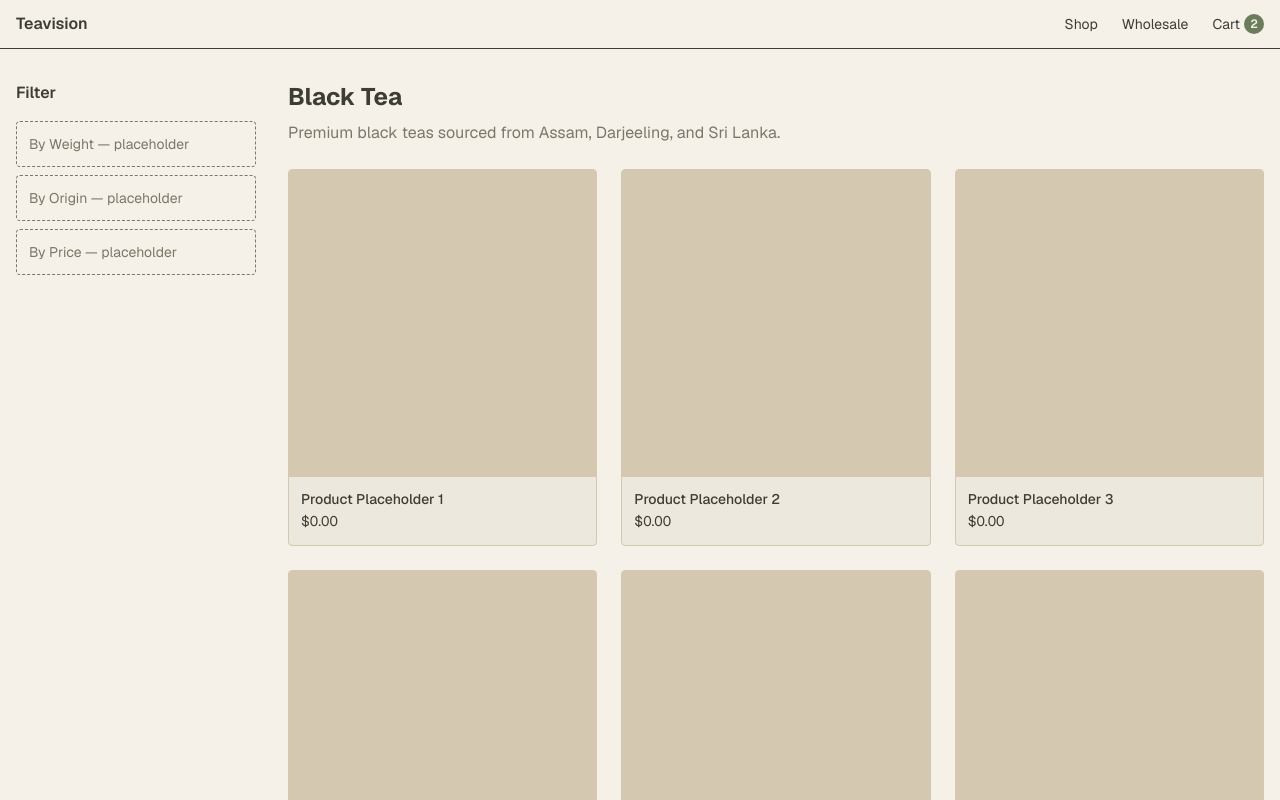
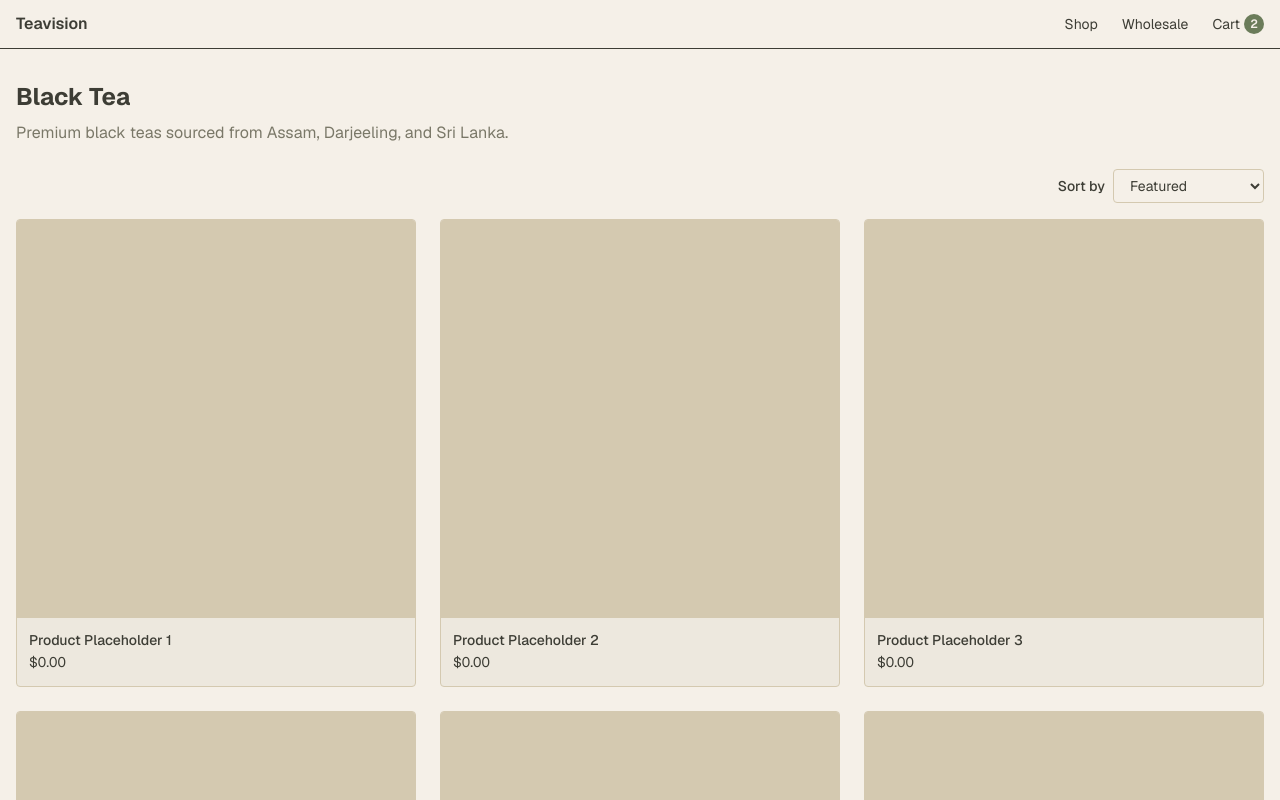
Before and after one commit to franz-ss/teavision-storefront, a Next.js app: page /collections/all in a window 1280 px wide. Shown: the top 800 px of the page. Built offline with nearby package versions, Linux system fonts and the light colour scheme.

Commit message:
feat: wire collection sort by URL params

```diff
--- a/app/(storefront)/collections/[handle]/page.tsx
+++ b/app/(storefront)/collections/[handle]/page.tsx
@@ -6,9 +6,20 @@ import {
   getCollectionProducts,
 } from '@/lib/shopify/operations/collection'
 import { ProductCard } from '@/components/ui/product-card'
+import { SortSelect } from '@/components/collection/sort-select'
 
 type Props = {
   params: Promise<{ handle: string }>
+  searchParams: Promise<{ sort?: string }>
+}
+
+const SORT_MAP: Record<string, { sortKey: string; reverse: boolean }> = {
+  featured: { sortKey: 'COLLECTION_DEFAULT', reverse: false },
+  'title-asc': { sortKey: 'TITLE', reverse: false },
+  'title-desc': { sortKey: 'TITLE', reverse: true },
+  'price-asc': { sortKey: 'PRICE', reverse: false },
+  'price-desc': { sortKey: 'PRICE', reverse: true },
+  newest: { sortKey: 'CREATED', reverse: true },
 }
 
 export async function generateMetadata({ params }: Props): Promise<Metadata> {
@@ -20,37 +31,36 @@ export async function generateMetadata({ params }: Props): Promise<Metadata> {
 
 async function CollectionContent({
   params,
+  searchParams,
 }: {
   params: Promise<{ handle: string }>
+  searchParams: Promise<{ sort?: string }>
 }) {
-  const { handle } = await params
+  const [{ handle }, { sort: sortParam }] = await Promise.all([
+    params,
+    searchParams,
+  ])
+
+  const sort = sortParam && sortParam in SORT_MAP ? sortParam : 'featured'
+  const { sortKey, reverse } = SORT_MAP[sort]
 
   const [collection, products] = await Promise.all([
     getCollection(handle),
-    getCollectionProducts(handle),
+    getCollectionProducts(handle, 24, sortKey, reverse),
   ])
 
   if (!collection) notFound()
 
   return (
-    <div className="md:grid md:grid-cols-[240px_1fr] md:gap-8">
-      <aside aria-label="Filters">
-        <h2 className="mb-4 font-semibold">Filter</h2>
-        <div className="space-y-2">
-          {['By Weight', 'By Origin', 'By Price'].map((label) => (
-            <div
-              key={label}
-              className="text-text-muted rounded border border-dashed p-3 text-sm"
-            >
-              {label} — placeholder
-            </div>
-          ))}
-        </div>
-      </aside>
-
     <div>
       <h1 className="mb-2 text-2xl font-bold">{collection.title}</h1>
       <p className="text-text-muted mb-6">{collection.description}</p>
+
+      <div className="mb-4 flex justify-end">
+        <Suspense fallback={null}>
+          <SortSelect currentSort={sort} />
+        </Suspense>
+      </div>
 
       <ul className="grid grid-cols-2 gap-6 sm:grid-cols-3" role="list">
         {products.map((product, i) => (
@@ -60,15 +70,14 @@ async function CollectionContent({
         ))}
       </ul>
     </div>
-    </div>
   )
 }
 
-export default function CollectionPage({ params }: Props) {
+export default function CollectionPage({ params, searchParams }: Props) {
   return (
     <div className="mx-auto max-w-7xl px-4 py-8">
       <Suspense fallback={<div aria-live="polite">Loading collection…</div>}>
-        <CollectionContent params={params} />
+        <CollectionContent params={params} searchParams={searchParams} />
       </Suspense>
     </div>
   )
--- /dev/null
+++ b/components/collection/sort-select.tsx
@@ -0,0 +1,59 @@
+'use client'
+
+import { useRouter, usePathname, useSearchParams } from 'next/navigation'
+import { useCallback } from 'react'
+
+const SORT_OPTIONS = [
+  { value: 'featured', label: 'Featured' },
+  { value: 'title-asc', label: 'Name: A–Z' },
+  { value: 'title-desc', label: 'Name: Z–A' },
+  { value: 'price-asc', label: 'Price: Low–High' },
+  { value: 'price-desc', label: 'Price: High–Low' },
+  { value: 'newest', label: 'Newest' },
+] as const
+
+export type SortValue = (typeof SORT_OPTIONS)[number]['value']
+
+export function SortSelect({ currentSort }: { currentSort: string }) {
+  const router = useRouter()
+  const pathname = usePathname()
+  const searchParams = useSearchParams()
+
+  const createSortUrl = useCallback(
+    (sort: string) => {
+      const params = new URLSearchParams(searchParams.toString())
+      if (sort === 'featured') {
+        params.delete('sort')
+      } else {
+        params.set('sort', sort)
+      }
+      const qs = params.toString()
+      return qs ? `${pathname}?${qs}` : pathname
+    },
+    [pathname, searchParams],
+  )
+
+  function handleChange(e: React.ChangeEvent<HTMLSelectElement>) {
+    router.replace(createSortUrl(e.target.value), { scroll: false })
+  }
+
+  return (
+    <div className="flex items-center gap-2">
+      <label htmlFor="sort-select" className="text-sm font-medium">
+        Sort by
+      </label>
+      <select
+        id="sort-select"
+        value={currentSort}
+        onChange={handleChange}
+        className="border-border bg-background text-text rounded border px-3 py-1.5 text-sm focus-visible:outline-none focus-visible:ring-2 focus-visible:ring-offset-2"
+      >
+        {SORT_OPTIONS.map((opt) => (
+          <option key={opt.value} value={opt.value}>
+            {opt.label}
+          </option>
+        ))}
+      </select>
+    </div>
+  )
+}
--- a/lib/shopify/operations/collection.ts
+++ b/lib/shopify/operations/collection.ts
@@ -18,9 +18,9 @@ const GET_COLLECTION_QUERY = /* GraphQL */ `
 `
 
 const GET_COLLECTION_PRODUCTS_QUERY = /* GraphQL */ `
-  query GetCollectionProducts($handle: String!, $first: Int!) {
+  query GetCollectionProducts($handle: String!, $first: Int!, $sortKey: ProductCollectionSortKeys, $reverse: Boolean) {
     collection(handle: $handle) {
-      products(first: $first) {
+      products(first: $first, sortKey: $sortKey, reverse: $reverse) {
         edges {
           node {
             id
@@ -100,6 +100,8 @@ export async function getCollection(
 export async function getCollectionProducts(
   handle: string,
   first = 24,
+  sortKey = 'COLLECTION_DEFAULT',
+  reverse = false,
 ): Promise<ProductSummary[]> {
   'use cache'
   cacheTag('collection', `collection-${handle}`)
@@ -115,7 +117,7 @@ export async function getCollectionProducts(
     } | null
   }>({
     query: GET_COLLECTION_PRODUCTS_QUERY,
-    variables: { handle, first },
+    variables: { handle, first, sortKey, reverse },
   })
 
   if (!data.collection) return []
```
Lines whose indentation alone changed are shown as unchanged.
